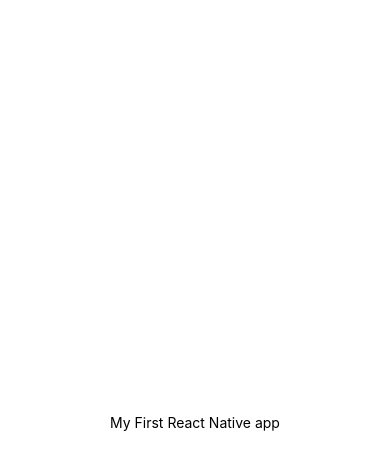
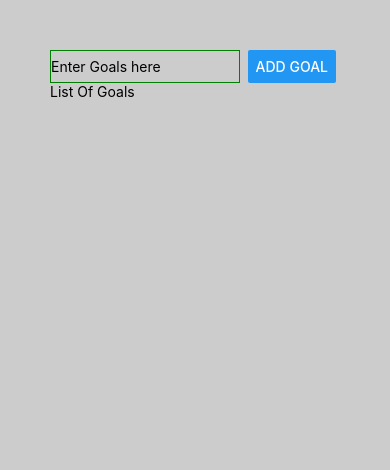
Before and after one commit to radecoder/RNCourse, a React Native app: screen / in a window 390 px wide. Shown: the top 470 px of the page. Built offline with nearby package versions, Linux system fonts and the light colour scheme.

Commit message:
created goal app

```diff
--- a/App.js
+++ b/App.js
@@ -1,20 +1,39 @@
-import { StatusBar } from 'expo-status-bar';
-import { StyleSheet, Text, View } from 'react-native';
+
+import { Button, StyleSheet, Text, TextInput, View } from 'react-native';
 
 export default function App() {
   return (
     <View style={styles.container}>
-      <Text>My First React Native app</Text>
-      <StatusBar style="auto" />
+      <View style={styles.inputBox}>
+        <TextInput style={styles.textInput} placeholder="Enter Goals here" />
+        <Button title="Add goal" />
+      </View>
+      <View>
+        <Text>List Of Goals</Text>
+      </View>
+
     </View>
   );
 }
 
 const styles = StyleSheet.create({
   container: {
-    flex: 1,
-    backgroundColor: '#fff',
-    alignItems: 'center',
+    padding: 50,
+    backgroundColor: "#cccccc",
+    height: '100%'
+  },
+  inputBox: {
+
+    flexDirection: 'row',
     justifyContent: 'center',
+    marginRight: 4,
+
+
   },
+  textInput: {
+    borderWidth: 1,
+    borderColor: 'green',
+    width: '80%',
+    marginRight: 8,
+  }
 });
```
